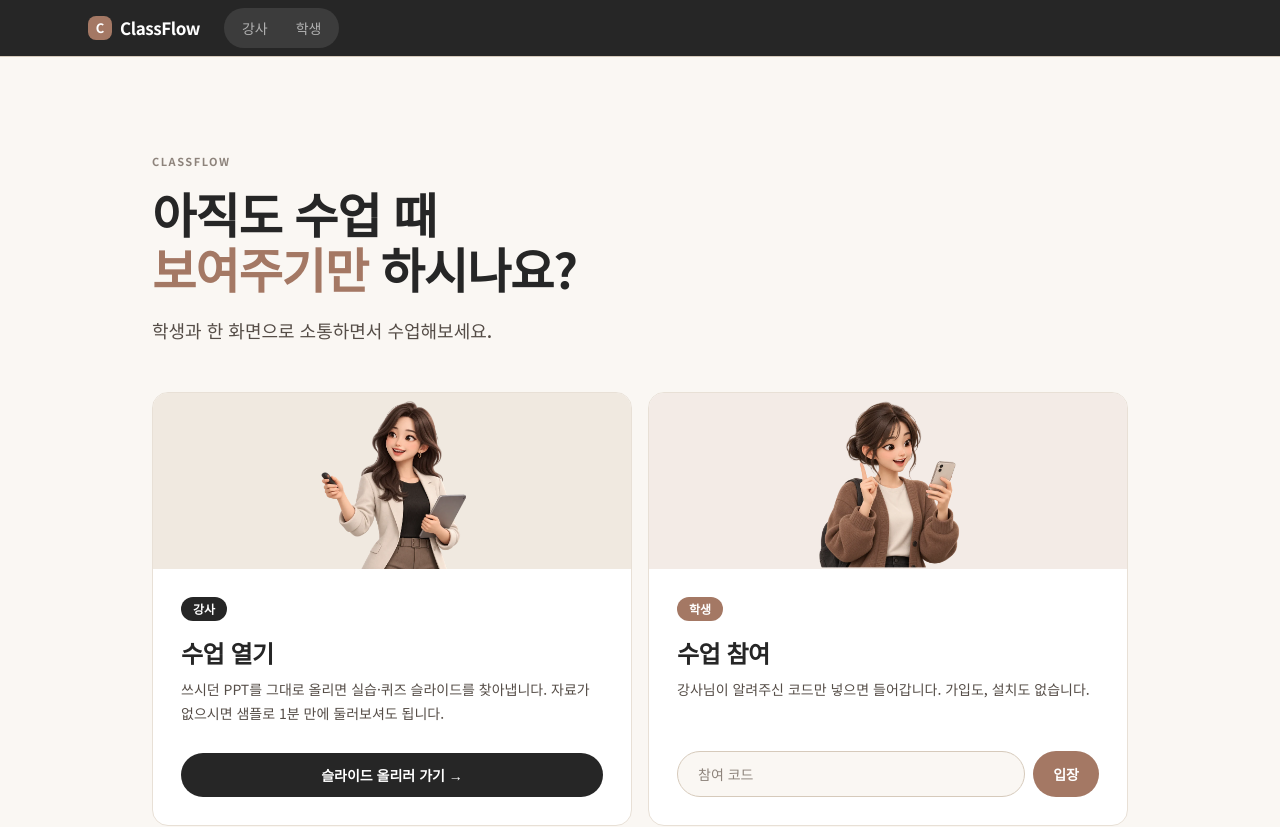
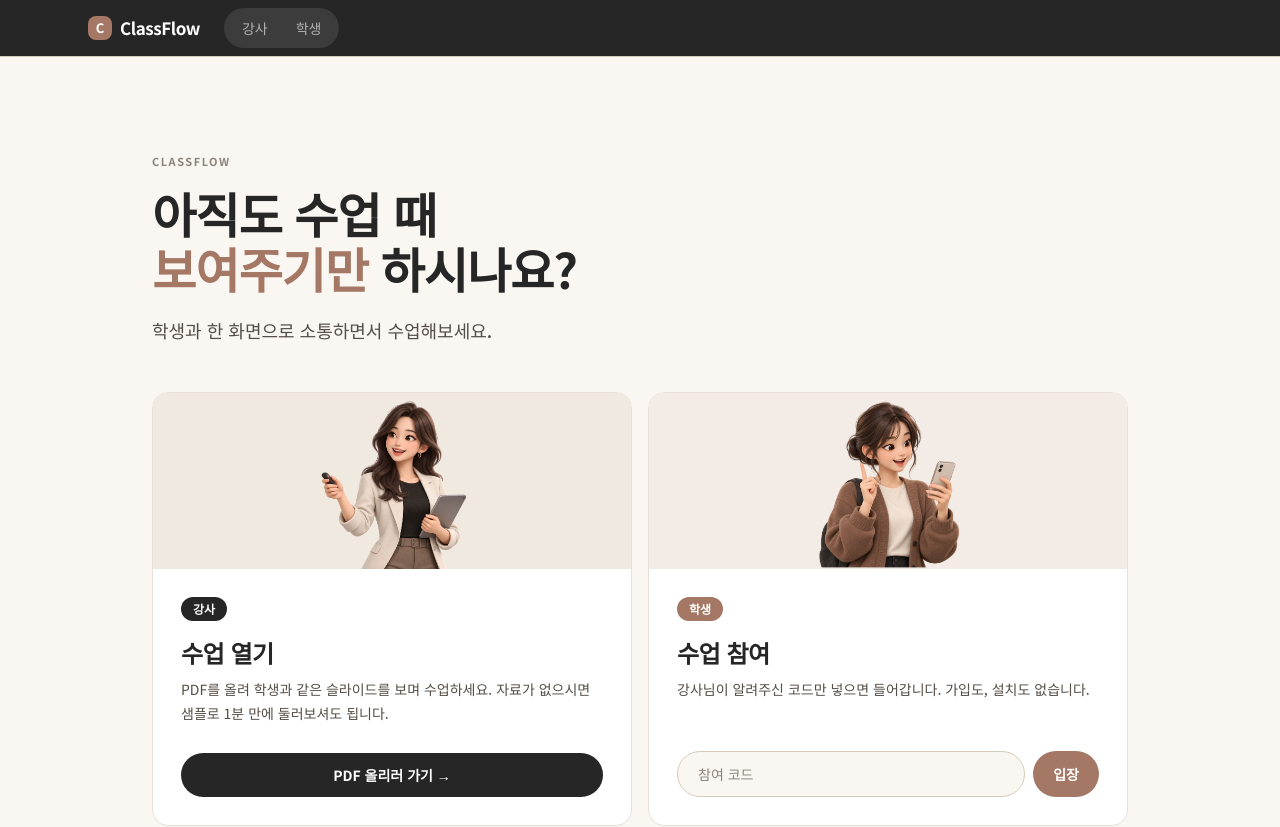
Before and after one commit to cyr-cloud/class-flow, a Next.js app: page / in a window 1280 px wide. Shown: the top 827 px of the page. Built offline with nearby package versions, Linux system fonts and the light colour scheme.

Commit message:
Align landing and onboarding copy with PDF-only uploads

```diff
--- a/app/page.tsx
+++ b/app/page.tsx
@@ -61,14 +61,14 @@ export default function Home() {
           </span>
           <h2 className="mt-4 text-2xl font-bold text-ink">수업 열기</h2>
           <p className="mt-2 flex-1 text-sm leading-6 text-ink-soft">
-            쓰시던 PPT를 그대로 올리면 실습·퀴즈 슬라이드를 찾아냅니다. 자료가 없으시면 샘플로
+            PDF를 올려 학생과 같은 슬라이드를 보며 수업하세요. 자료가 없으시면 샘플로
             1분 만에 둘러보셔도 됩니다.
           </p>
           <button
             onClick={() => router.push(`/teacher/${newCode()}`)}
             className="mt-7 rounded-full bg-ink px-5 py-3 text-sm font-semibold text-white transition-colors hover:bg-mocha-deep"
           >
-            슬라이드 올리러 가기 →
+            PDF 올리러 가기 →
           </button>
           </div>
         </section>
--- a/components/lecture/onboardingSteps.ts
+++ b/components/lecture/onboardingSteps.ts
@@ -9,13 +9,13 @@ export const onboardingSteps: Record<OnboardingRole, GuideStep[]> = {
   teacher: [
     {
       label: "수업 준비", title: "준비된 샘플로 먼저 열어보세요",
-      description: "자료 준비 없이 실제 강의 61장과 퀴즈·실습을 체험할 수 있어요. 내 자료를 사용하는 환경에서는 PPT 제목으로 퀴즈·실습 슬라이드를 찾아 연결합니다.",
+      description: "자료 준비 없이 실제 강의 61장과 퀴즈·실습을 체험할 수 있어요. 내 자료는 PDF로 업로드해 학생과 함께 볼 수 있습니다.",
       image: "teacher-quiz.png", alt: "강사 화면 상단의 샘플 버튼과 슬라이드 아래 퀴즈·실습 추가 버튼",
       callouts: [
         { label: "샘플 시작", detail: "상단 ‘샘플’을 누르면 슬라이드·퀴즈·실습가이드가 함께 열려요.", from: [56, 9], to: [71, 15] },
         { label: "참여 요소 추가", detail: "원하는 슬라이드에 퀴즈 문항이나 실습 게시판을 직접 붙일 수도 있어요.", from: [51, 25], to: [46, 36] }
       ],
-      tip: "공개 데모에서는 샘플을 이용해 주세요. 내 PPT/PDF 업로드는 현재 로컬 실행 환경에서 지원합니다."
+      tip: "‘PDF 업로드’로 내 자료를 올리거나, ‘샘플’로 준비된 수업을 체험해 보세요."
     },
     {
       label: "AI 퀴즈", title: "강의 대본을 AI 퀴즈로 바꿔요",
@@ -25,7 +25,7 @@ export const onboardingSteps: Record<OnboardingRole, GuideStep[]> = {
         { label: "대본으로 생성", detail: "‘AI로 퀴즈 만들기’를 누르세요. 샘플에는 대본이 포함되어 바로 체험할 수 있어요.", from: [53, 37], to: [35, 55] },
         { label: "생성 결과 확인", detail: "슬라이드 아래에 생성된 문제를 확인한 뒤 수업에 활용하세요.", from: [75, 55], to: [50, 65] }
       ],
-      tip: "PDF에는 발표자 노트가 없어요. 내 자료로 생성하려면 대본이 있는 PPT가 필요합니다. 실습 위치 감지와 AI 퀴즈 생성은 서로 다른 기능이에요."
+      tip: "AI 퀴즈는 발표자 노트가 포함된 PPT에서만 사용할 수 있어요. 현재는 대본이 준비된 샘플에서 체험할 수 있고, 직접 올린 PDF에서는 퀴즈를 수동으로 추가해 주세요."
     },
     {
       label: "학생 초대", title: "링크 하나로 같은 수업에 모여요",
```
